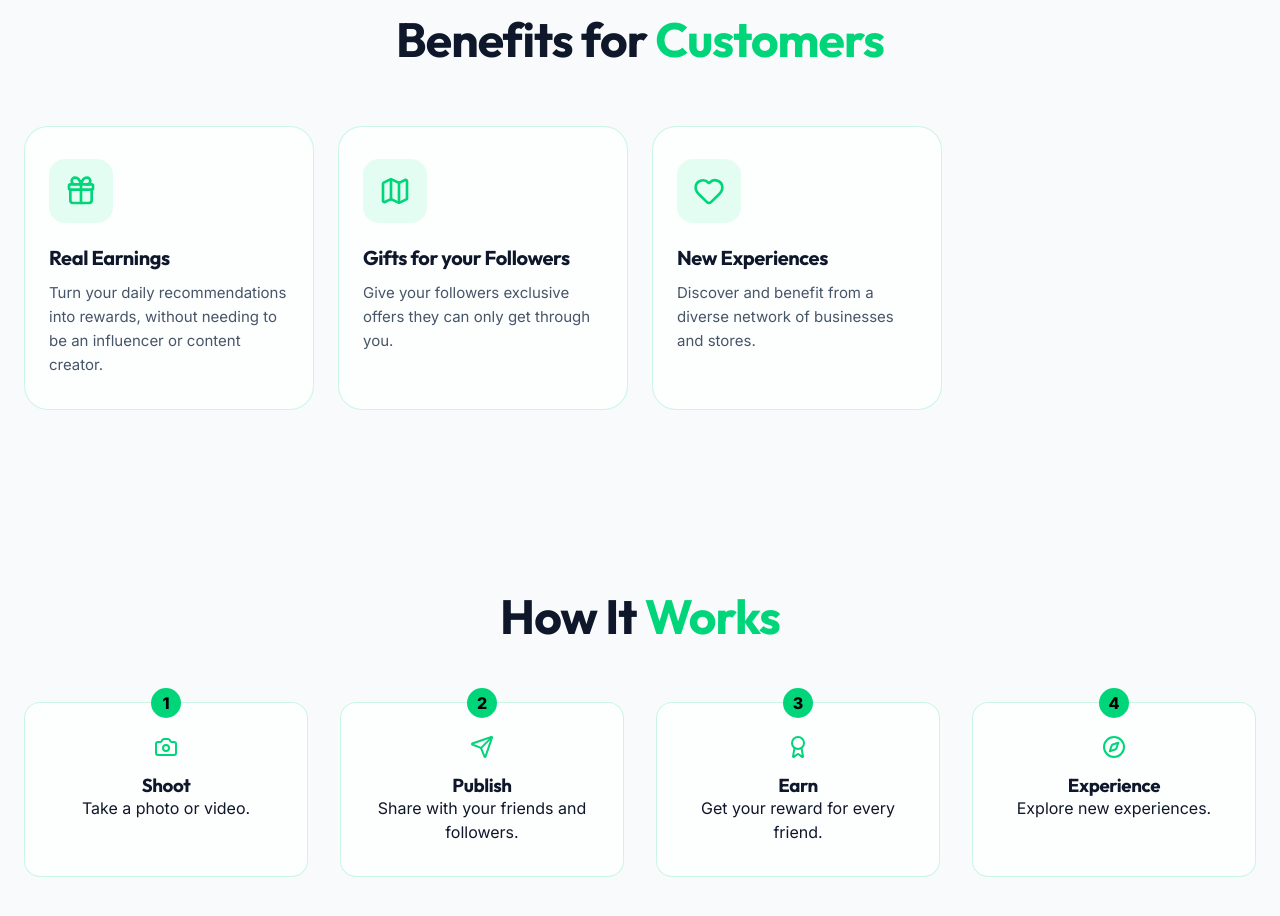
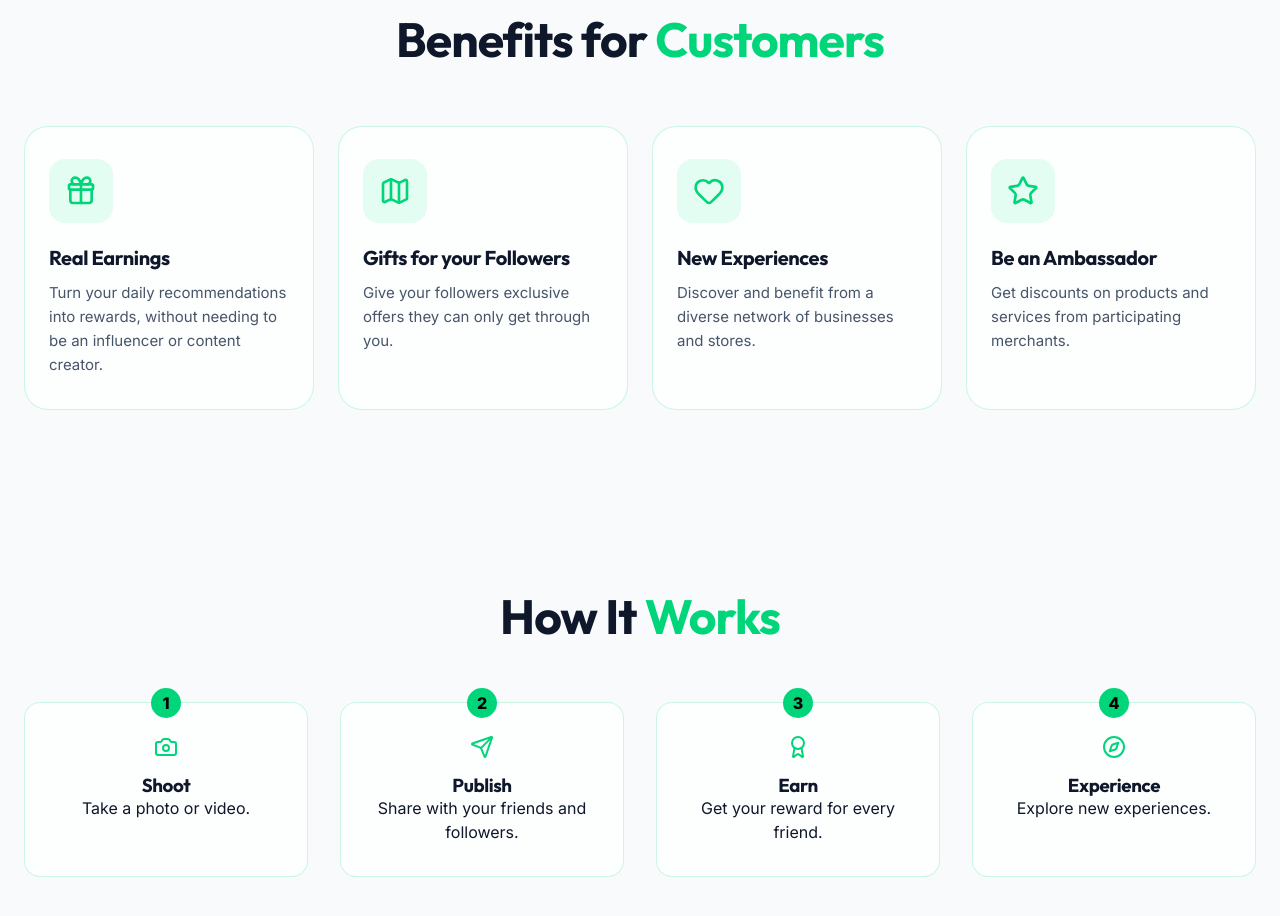
Before and after one commit to shabih2/shabih.io, a React (Vite) app: page / in a window 1280 px wide. Shown: the part 1340-2256 px from the top of the page. Built offline with nearby package versions, Linux system fonts and the light colour scheme.

Commit message:
feat: add 4th customer benefit

```diff
--- a/src/components/FeatureCards.tsx
+++ b/src/components/FeatureCards.tsx
@@ -1,5 +1,5 @@
 import { useEffect, useRef, useState } from 'react';
-import { Target, TrendingUp, BarChart, Gift, Map, Heart } from 'lucide-react';
+import { Target, TrendingUp, BarChart, Gift, Map, Heart, Star } from 'lucide-react';
 import { useTranslation, Trans } from 'react-i18next';
 import styles from './FeatureCards.module.css';
 
@@ -18,6 +18,7 @@ const FeatureCards: React.FC = () => {
     { title: t('features.multiSource'), desc: t('features.multiSourceDesc'), icon: <Gift size={32} /> },
     { title: t('features.clearPath'), desc: t('features.clearPathDesc'), icon: <Map size={32} /> },
     { title: t('features.prideSharing'), desc: t('features.prideSharingDesc'), icon: <Heart size={32} /> },
+    { title: t('features.beAmbassador'), desc: t('features.beAmbassadorDesc'), icon: <Star size={32} /> },
   ];
 
   useEffect(() => {
--- a/src/locales/ar.json
+++ b/src/locales/ar.json
@@ -33,7 +33,9 @@
     "clearPath": "إهداءات لمتابعيك",
     "clearPathDesc": "امنح متابعيك عروضًا مخصصة لا يحصلون عليها إلا عن طريقك.",
     "prideSharing": "تجارب جديدة",
-    "prideSharingDesc": "اكتشف واستفد من شبكة متنوعة من الشركات والمتاجر."
+    "prideSharingDesc": "اكتشف واستفد من شبكة متنوعة من الشركات والمتاجر.",
+    "beAmbassador": "كن سفيرا",
+    "beAmbassadorDesc": "احصل على خصومات على منتجات وخدمات التجار المشاركين"
   },
   "sections": {
     "howItWorksTitle": "كيف <1>يعمل</1>",
--- a/src/locales/en.json
+++ b/src/locales/en.json
@@ -33,7 +33,9 @@
     "clearPath": "Gifts for your Followers",
     "clearPathDesc": "Give your followers exclusive offers they can only get through you.",
     "prideSharing": "New Experiences",
-    "prideSharingDesc": "Discover and benefit from a diverse network of businesses and stores."
+    "prideSharingDesc": "Discover and benefit from a diverse network of businesses and stores.",
+    "beAmbassador": "Be an Ambassador",
+    "beAmbassadorDesc": "Get discounts on products and services from participating merchants."
   },
   "sections": {
     "howItWorksTitle": "How It <1>Works</1>",
```
